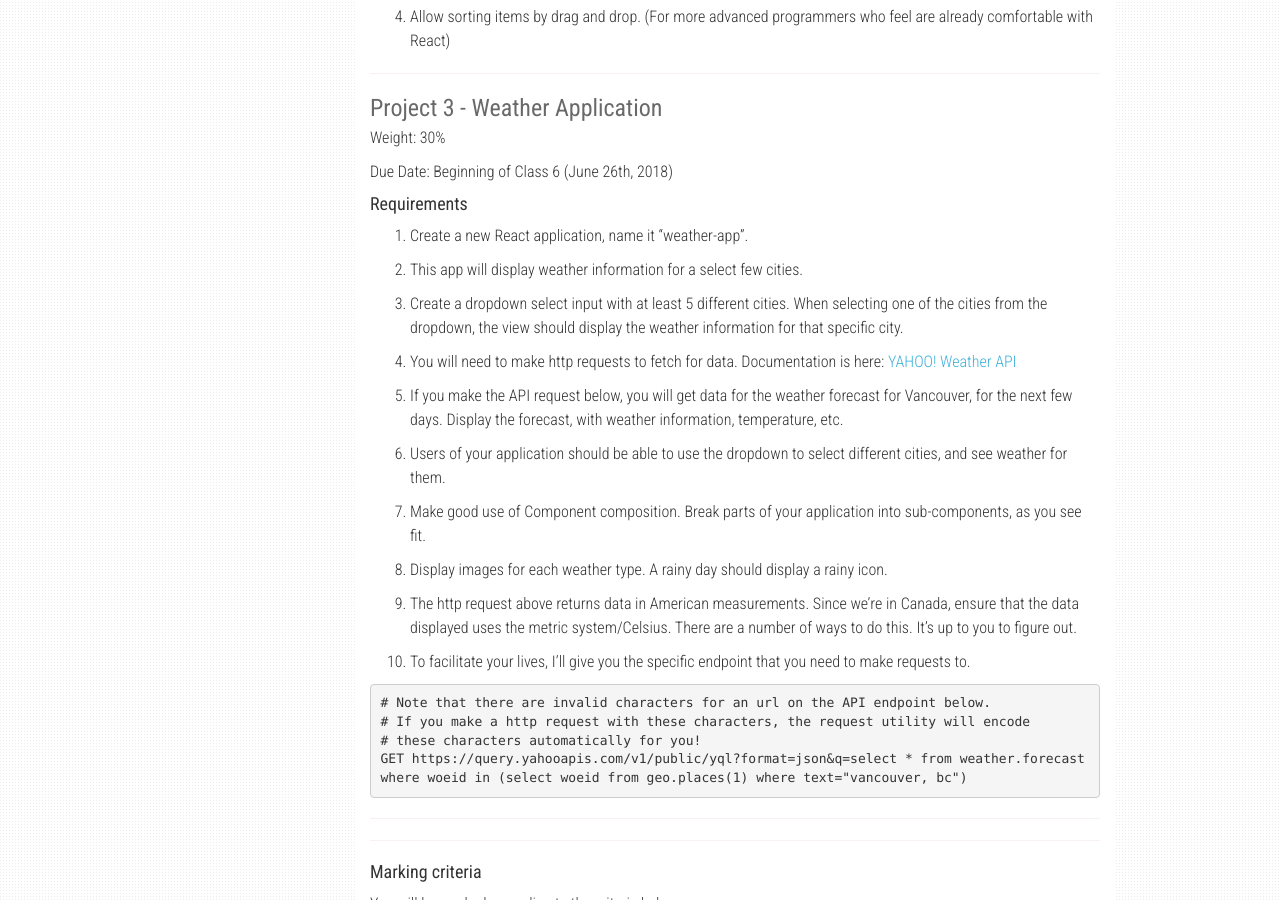
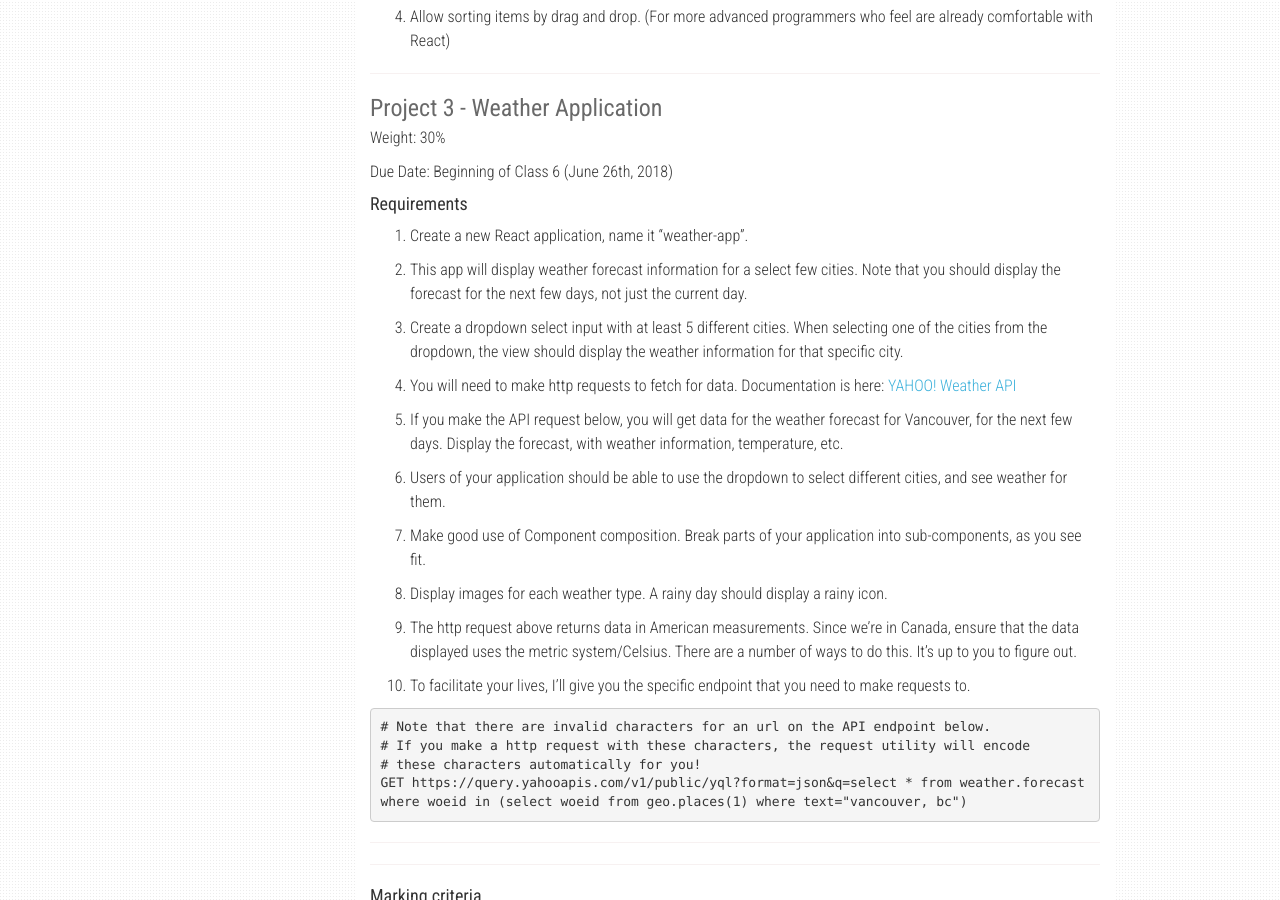
Before and after one commit to Julix91/COMP-2913, a Jekyll site: the page built from deliverables.md, in a window 1280 px wide and 900 px high, scrolled down 1372 px. Built offline with Jekyll 4.4.1, drawn with Linux system fonts in a browser that asks for light colours; nearby versions of some CDN libraries; our own code applies the rules of GitHub Pages for plain Markdown files.

Commit message:
Update deliverables.md

```diff
--- a/deliverables.md
+++ b/deliverables.md
@@ -80,7 +80,7 @@
 
 1. Create a new React application, name it "weather-app".
 
-1. This app will display weather information for a select few cities.
+1. This app will display weather forecast information for a select few cities. Note that you should display the forecast for the next few days, not just the current day.
 
 1. Create a dropdown select input with at least 5 different cities. When selecting one of the cities from the dropdown, the view should display the weather information for that specific city.
 
```
